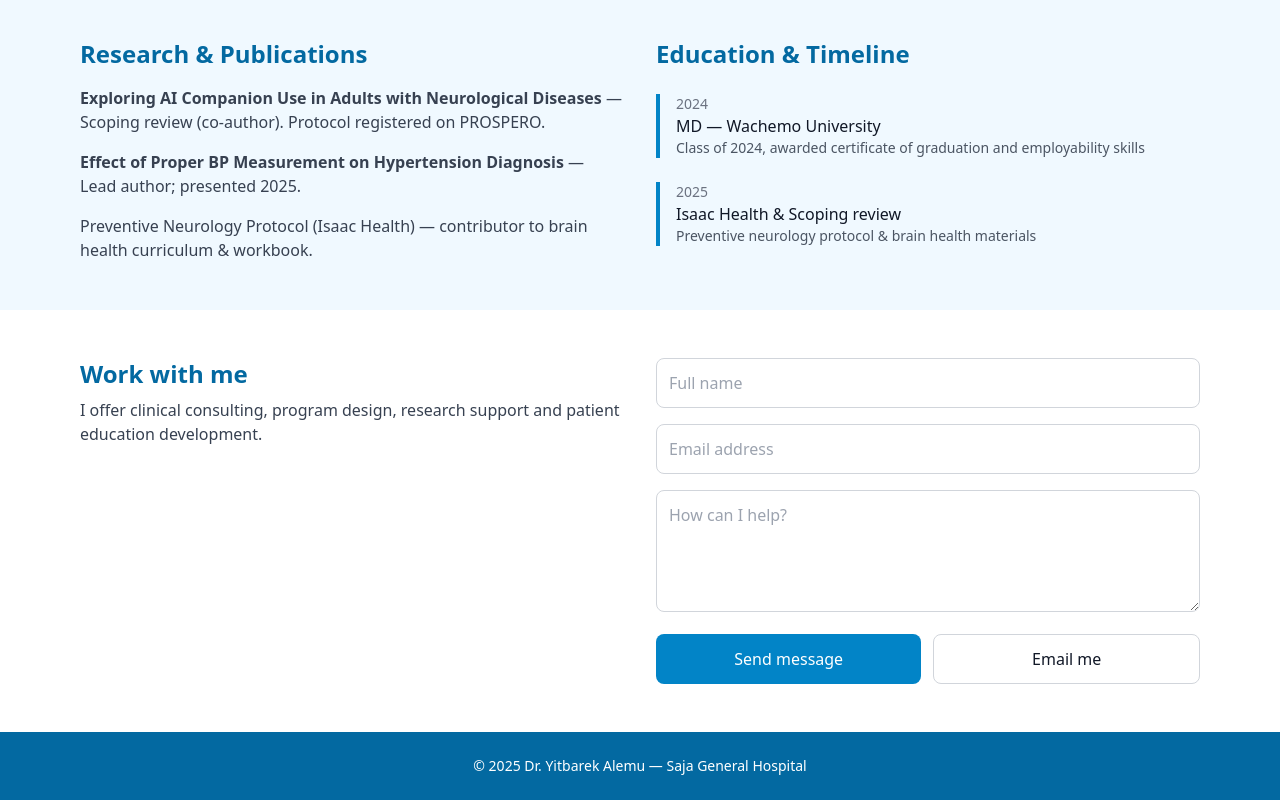
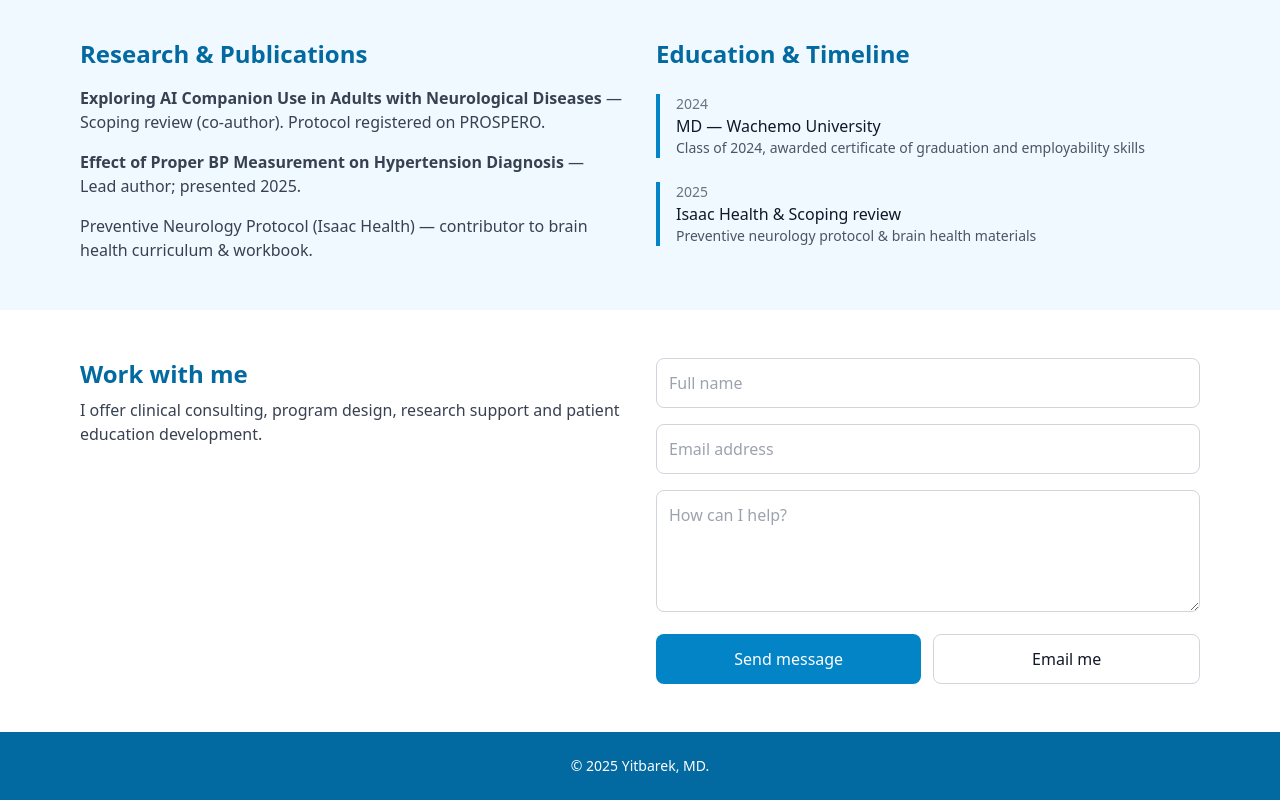
Before and after one commit to yitbarek-a/port, a plain HTML site: page index.html in a window 1280 px wide. Shown: the part 1804-2604 px from the top of the page. Drawn offline with nearby package versions, Linux system fonts and the light colour scheme.

Commit message:
Update index.html

```diff
--- a/index.html
+++ b/index.html
@@ -223,7 +223,7 @@
   <!-- FOOTER -->
   <footer class="bg-sky-700 text-white py-6">
     <div class="max-w-6xl mx-auto px-4 text-center text-sm">
-      © 2025 Dr. Yitbarek Alemu — Saja General Hospital
+      © 2025 Yitbarek, MD.
     </div>
   </footer>
 
```
